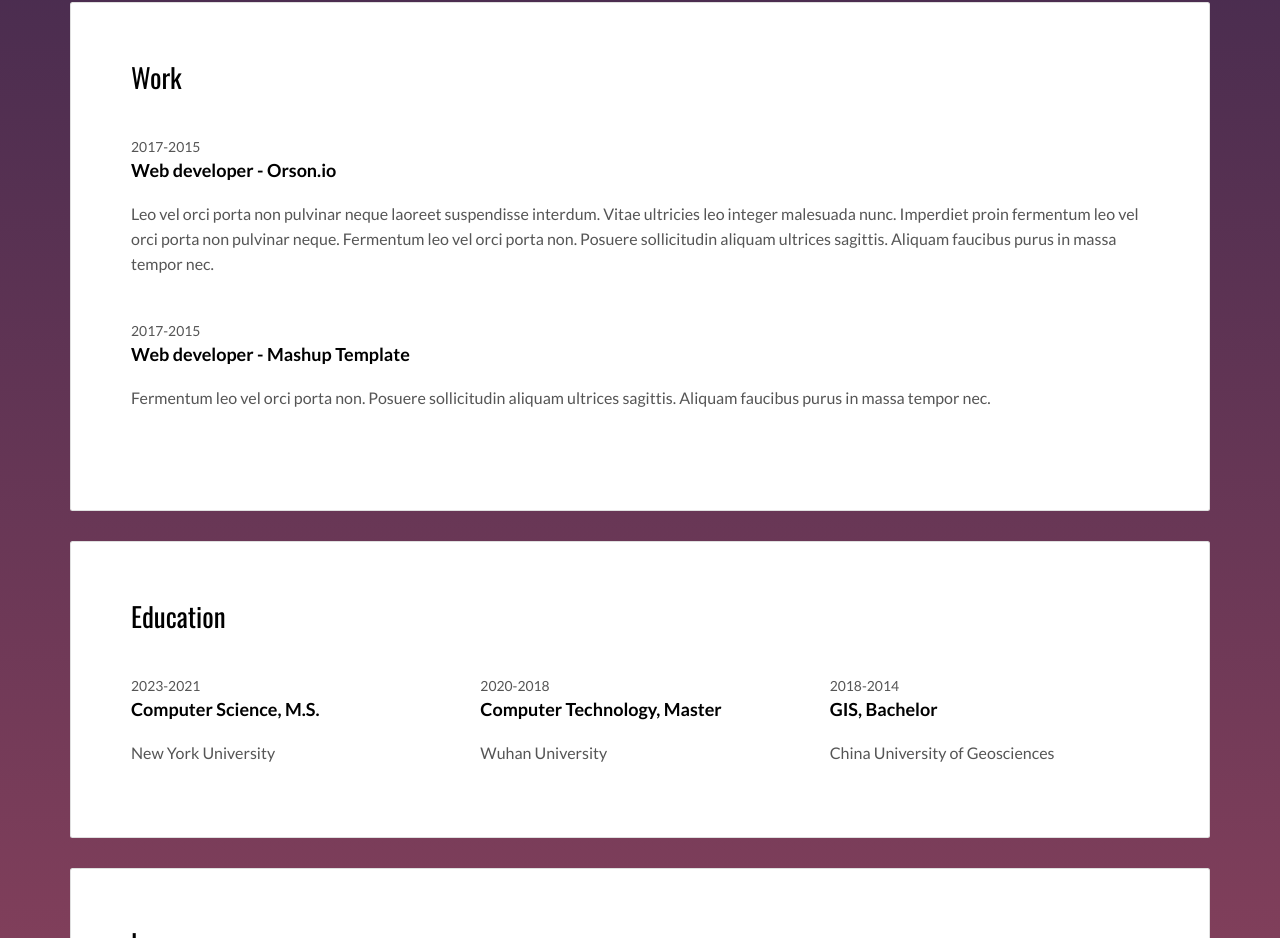
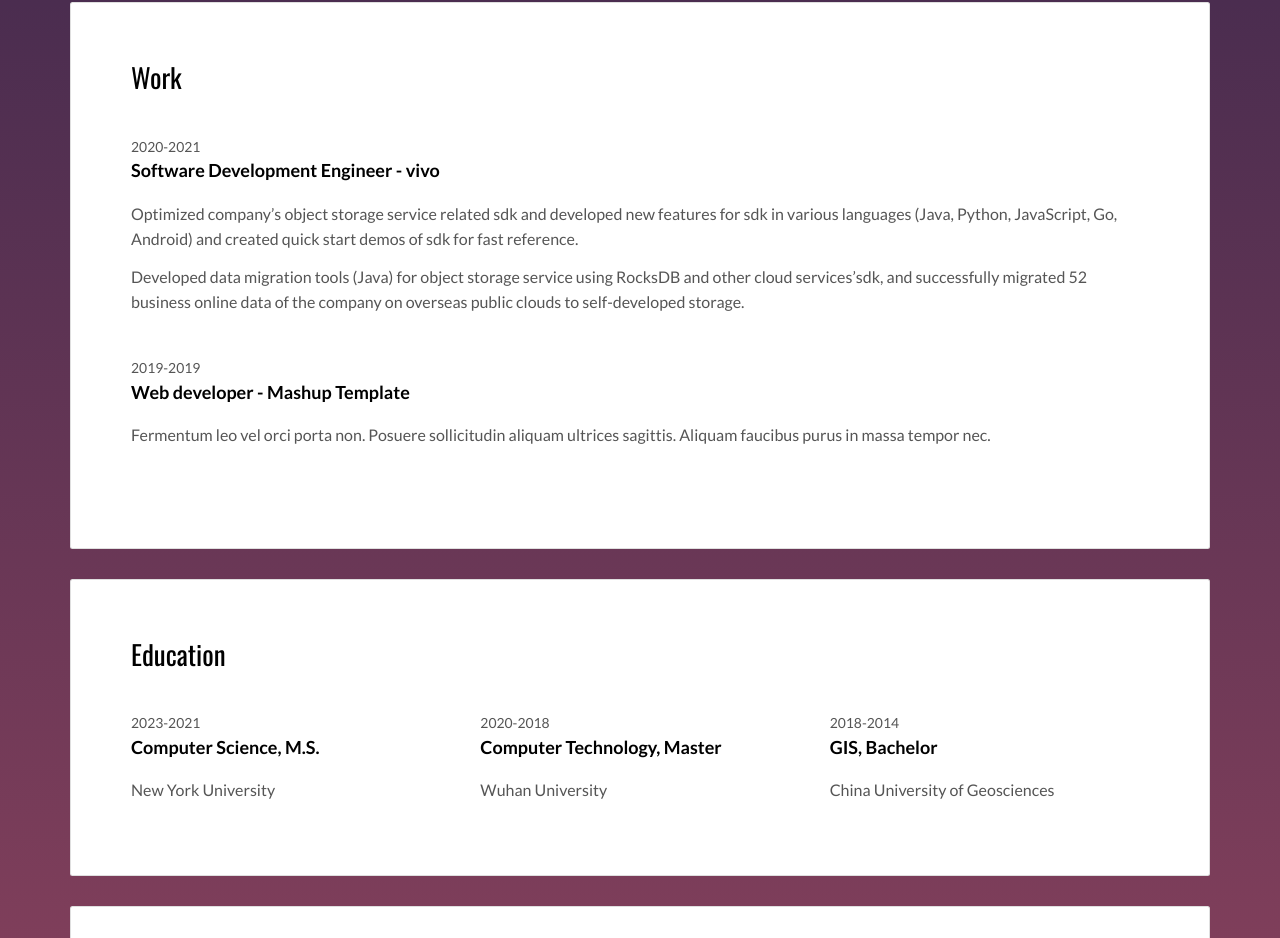
Before and after one commit to waynezhangw/waynezhangw.github.io, a plain HTML site: page index.html in a window 1280 px wide. Shown: the part 1351-2289 px from the top of the page. Drawn offline with nearby package versions, Linux system fonts and the light colour scheme.

Commit message:
update work experience

```diff
--- a/index.html
+++ b/index.html
@@ -101,15 +101,16 @@
           <div class="card-block">
             <h2>Work</h2>
             <div class="work-experience">
-              <small class="date">2017-2015</small>
-              <h3 class="h5 date-title">Web developer - <a href="http://en.orson.io" title="Create professionnal website">Orson.io</a></h3>
+              <small class="date">2020-2021</small>
+              <h3 class="h5 date-title">Software Development Engineer - <a href="https://www.vivo.com.cn/" title="More Local, More Global">vivo</a></h3>
 
 
-              <p>Leo vel orci porta non pulvinar neque laoreet suspendisse interdum. Vitae ultricies leo integer malesuada nunc. Imperdiet proin fermentum leo vel orci porta non pulvinar neque. Fermentum leo vel orci porta non. Posuere sollicitudin aliquam ultrices sagittis. Aliquam faucibus purus in massa tempor nec.</p>
+              <p>Optimized company’s object storage service related sdk and developed new features for sdk in various languages (Java, Python, JavaScript, Go, Android) and created quick start demos of sdk for fast reference.</p>
+              <p>Developed data migration tools (Java) for object storage service using RocksDB and other cloud services’sdk, and successfully migrated 52 business online data of the company on overseas public clouds to self-developed storage.</p>
             </div>
 
             <div class="work-experience">
-              <small class="date">2017-2015</small>
+              <small class="date">2019-2019</small>
               <h3 class="h5 date-title">Web developer - <a href="http://mashup-template.com" title="">Mashup Template</a></h3>
 
               <p>Fermentum leo vel orci porta non. Posuere sollicitudin aliquam ultrices sagittis. Aliquam faucibus purus in massa tempor nec.</p>
```
